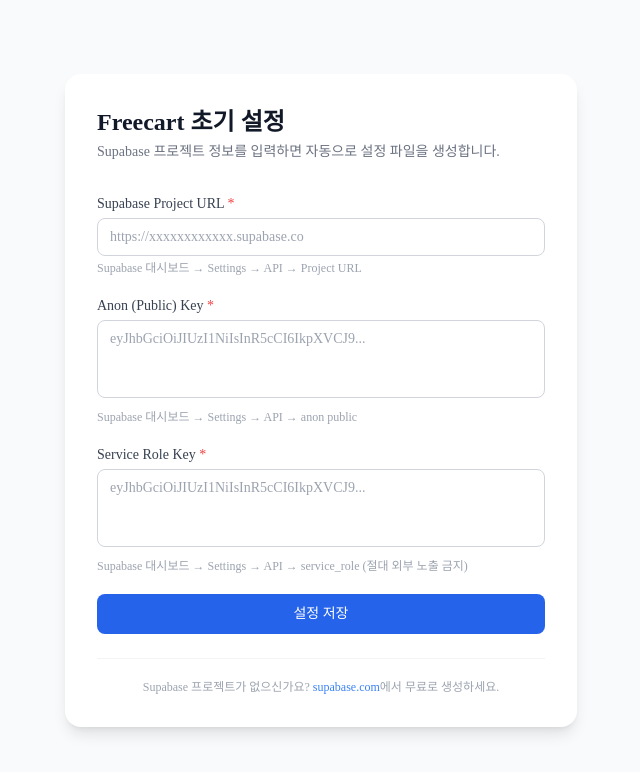
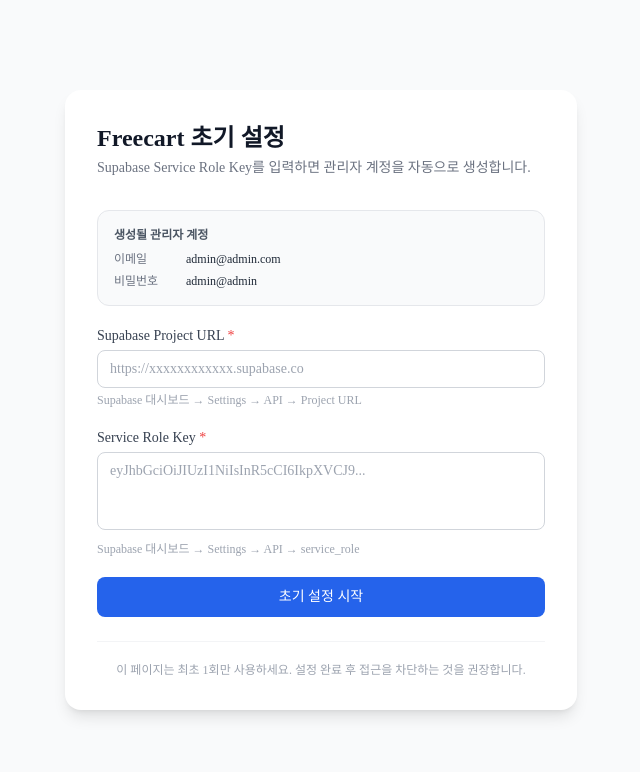
Before and after one commit to dangchani/freecart, a React (Vite) app: page /setup in a window 1280 px wide. Shown: the top 772 px of the page, without its empty margins (319-959 px from the left). Built offline with nearby package versions, Linux system fonts and the light colour scheme.

Commit message:
초기 admin 추가
admin@admin.com
admin@admin

```diff
--- a/src/app/setup/page.tsx
+++ b/src/app/setup/page.tsx
@@ -1,9 +1,13 @@
 import { useState } from 'react';
+import { createClient } from '@supabase/supabase-js';
+
+const ADMIN_EMAIL = 'admin@admin.com';
+const ADMIN_PASSWORD = 'admin@admin';
+const ADMIN_NAME = '관리자';
 
 export default function SetupPage() {
   const [form, setForm] = useState({
     supabaseUrl: '',
-    supabaseAnonKey: '',
     supabaseServiceRoleKey: '',
   });
   const [status, setStatus] = useState<'idle' | 'loading' | 'success' | 'error'>('idle');
@@ -15,24 +19,52 @@
     setMessage('');
 
     try {
-      const res = await fetch('/api/setup', {
-        method: 'POST',
-        headers: { 'Content-Type': 'application/json' },
-        body: JSON.stringify(form),
-      });
-      const data = await res.json();
+      const adminSupabase = createClient(
+        form.supabaseUrl.trim(),
+        form.supabaseServiceRoleKey.trim(),
+        { auth: { autoRefreshToken: false, persistSession: false } }
+      );
 
-      if (!res.ok) {
+      // 이미 관리자가 있는지 확인
+      const { data: existing } = await adminSupabase
+        .from('profiles')
+        .select('id')
+        .eq('email', ADMIN_EMAIL)
+        .single();
+
+      if (existing) {
         setStatus('error');
-        setMessage(data.error || '오류가 발생했습니다.');
+        setMessage(`이미 초기 설정이 완료되었습니다.\n관리자 이메일: ${ADMIN_EMAIL}`);
         return;
       }
 
+      // Supabase Auth 사용자 생성
+      const { data: authData, error: authError } = await adminSupabase.auth.admin.createUser({
+        email: ADMIN_EMAIL,
+        password: ADMIN_PASSWORD,
+        email_confirm: true,
+      });
+
+      if (authError) throw authError;
+
+      // profiles 테이블에 관리자 정보 삽입
+      const { error: profileError } = await adminSupabase
+        .from('profiles')
+        .upsert({
+          id: authData.user.id,
+          email: ADMIN_EMAIL,
+          name: ADMIN_NAME,
+          role: 'admin',
+          created_at: new Date().toISOString(),
+          updated_at: new Date().toISOString(),
+        });
+
+      if (profileError) throw profileError;
+
       setStatus('success');
-      setMessage(data.message || '설정이 완료되었습니다.');
-    } catch {
+    } catch (err) {
       setStatus('error');
-      setMessage('서버와 통신 중 오류가 발생했습니다.');
+      setMessage(err instanceof Error ? err.message : '오류가 발생했습니다.');
     }
   };
 
@@ -42,18 +74,60 @@
         <div className="mb-8">
           <h1 className="text-2xl font-bold text-gray-900">Freecart 초기 설정</h1>
           <p className="text-sm text-gray-500 mt-1">
-            Supabase 프로젝트 정보를 입력하면 자동으로 설정 파일을 생성합니다.
+            Supabase Service Role Key를 입력하면 관리자 계정을 자동으로 생성합니다.
           </p>
         </div>
 
         {status === 'success' ? (
           <div className="text-center py-6">
             <div className="text-5xl mb-4">✅</div>
-            <p className="text-lg font-semibold text-gray-800 mb-2">설정 완료!</p>
-            <p className="text-sm text-gray-500 whitespace-pre-line">{message}</p>
+            <p className="text-lg font-semibold text-gray-800 mb-4">초기 설정 완료!</p>
+            <div className="bg-blue-50 border border-blue-200 rounded-xl p-5 text-left mb-4">
+              <p className="text-sm font-semibold text-blue-800 mb-3">초기 관리자 계정</p>
+              <div className="space-y-2">
+                <div className="flex items-center gap-2">
+                  <span className="text-xs text-blue-600 font-medium w-20">이메일</span>
+                  <code className="text-sm bg-white border border-blue-200 rounded px-2 py-0.5 text-blue-900 font-mono">
+                    {ADMIN_EMAIL}
+                  </code>
+                </div>
+                <div className="flex items-center gap-2">
+                  <span className="text-xs text-blue-600 font-medium w-20">비밀번호</span>
+                  <code className="text-sm bg-white border border-blue-200 rounded px-2 py-0.5 text-blue-900 font-mono">
+                    {ADMIN_PASSWORD}
+                  </code>
+                </div>
+              </div>
+            </div>
+            <div className="bg-yellow-50 border border-yellow-200 rounded-lg p-3 text-left mb-6">
+              <p className="text-xs text-yellow-800">
+                ⚠️ 보안을 위해 로그인 후 반드시 비밀번호를 변경하세요.
+              </p>
+            </div>
+            <a
+              href="/auth/login"
+              className="inline-block bg-blue-600 hover:bg-blue-700 text-white font-medium py-2.5 px-6 rounded-lg text-sm transition-colors"
+            >
+              로그인 페이지로 이동
+            </a>
           </div>
         ) : (
           <form onSubmit={handleSubmit} className="space-y-5">
+            {/* 생성될 계정 미리보기 */}
+            <div className="bg-gray-50 border border-gray-200 rounded-xl p-4">
+              <p className="text-xs font-semibold text-gray-600 mb-2">생성될 관리자 계정</p>
+              <div className="space-y-1.5">
+                <div className="flex items-center gap-2">
+                  <span className="text-xs text-gray-500 w-16">이메일</span>
+                  <code className="text-xs font-mono text-gray-800">{ADMIN_EMAIL}</code>
+                </div>
+                <div className="flex items-center gap-2">
+                  <span className="text-xs text-gray-500 w-16">비밀번호</span>
+                  <code className="text-xs font-mono text-gray-800">{ADMIN_PASSWORD}</code>
+                </div>
+              </div>
+            </div>
+
             <div>
               <label className="block text-sm font-medium text-gray-700 mb-1">
                 Supabase Project URL <span className="text-red-500">*</span>
@@ -73,23 +147,6 @@
 
             <div>
               <label className="block text-sm font-medium text-gray-700 mb-1">
-                Anon (Public) Key <span className="text-red-500">*</span>
-              </label>
-              <textarea
-                placeholder="eyJhbGciOiJIUzI1NiIsInR5cCI6IkpXVCJ9..."
-                value={form.supabaseAnonKey}
-                onChange={(e) => setForm({ ...form, supabaseAnonKey: e.target.value })}
-                required
-                rows={3}
-                className="w-full border border-gray-300 rounded-lg px-3 py-2 text-sm font-mono focus:outline-none focus:ring-2 focus:ring-blue-500 resize-none"
-              />
-              <p className="text-xs text-gray-400 mt-1">
-                Supabase 대시보드 → Settings → API → anon public
-              </p>
-            </div>
-
-            <div>
-              <label className="block text-sm font-medium text-gray-700 mb-1">
                 Service Role Key <span className="text-red-500">*</span>
               </label>
               <textarea
@@ -101,12 +158,12 @@
                 className="w-full border border-gray-300 rounded-lg px-3 py-2 text-sm font-mono focus:outline-none focus:ring-2 focus:ring-blue-500 resize-none"
               />
               <p className="text-xs text-gray-400 mt-1">
-                Supabase 대시보드 → Settings → API → service_role (절대 외부 노출 금지)
+                Supabase 대시보드 → Settings → API → service_role
               </p>
             </div>
 
             {status === 'error' && (
-              <div className="bg-red-50 border border-red-200 rounded-lg px-4 py-3 text-sm text-red-700">
+              <div className="bg-red-50 border border-red-200 rounded-lg px-4 py-3 text-sm text-red-700 whitespace-pre-line">
                 {message}
               </div>
             )}
@@ -116,23 +173,14 @@
               disabled={status === 'loading'}
               className="w-full bg-blue-600 hover:bg-blue-700 disabled:bg-blue-400 text-white font-medium py-2.5 rounded-lg text-sm transition-colors"
             >
-              {status === 'loading' ? '연결 확인 중...' : '설정 저장'}
+              {status === 'loading' ? '관리자 계정 생성 중...' : '초기 설정 시작'}
             </button>
           </form>
         )}
 
         <div className="mt-6 pt-5 border-t border-gray-100">
           <p className="text-xs text-gray-400 text-center">
-            Supabase 프로젝트가 없으신가요?{' '}
-            <a
-              href="https://supabase.com/dashboard"
-              target="_blank"
-              rel="noopener noreferrer"
-              className="text-blue-500 hover:underline"
-            >
-              supabase.com
-            </a>
-            에서 무료로 생성하세요.
+            이 페이지는 최초 1회만 사용하세요. 설정 완료 후 접근을 차단하는 것을 권장합니다.
           </p>
         </div>
       </div>
```
